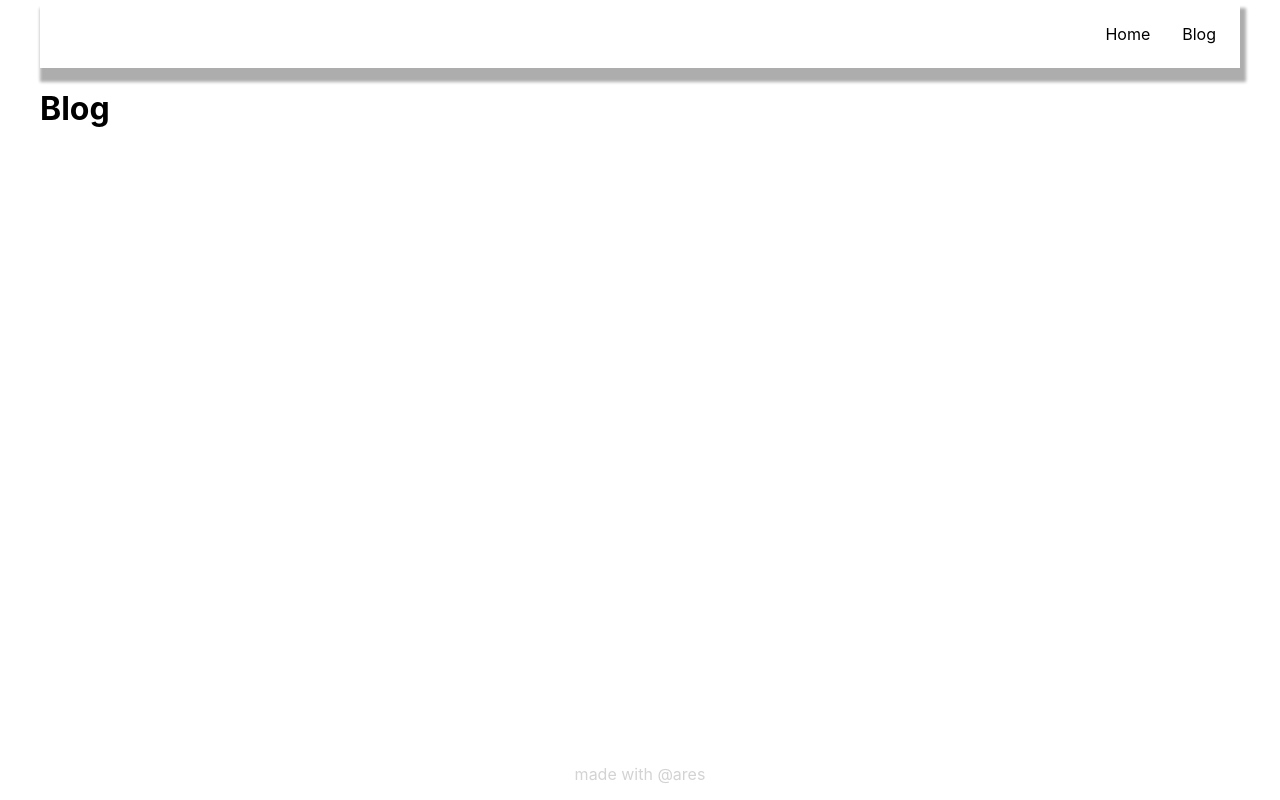
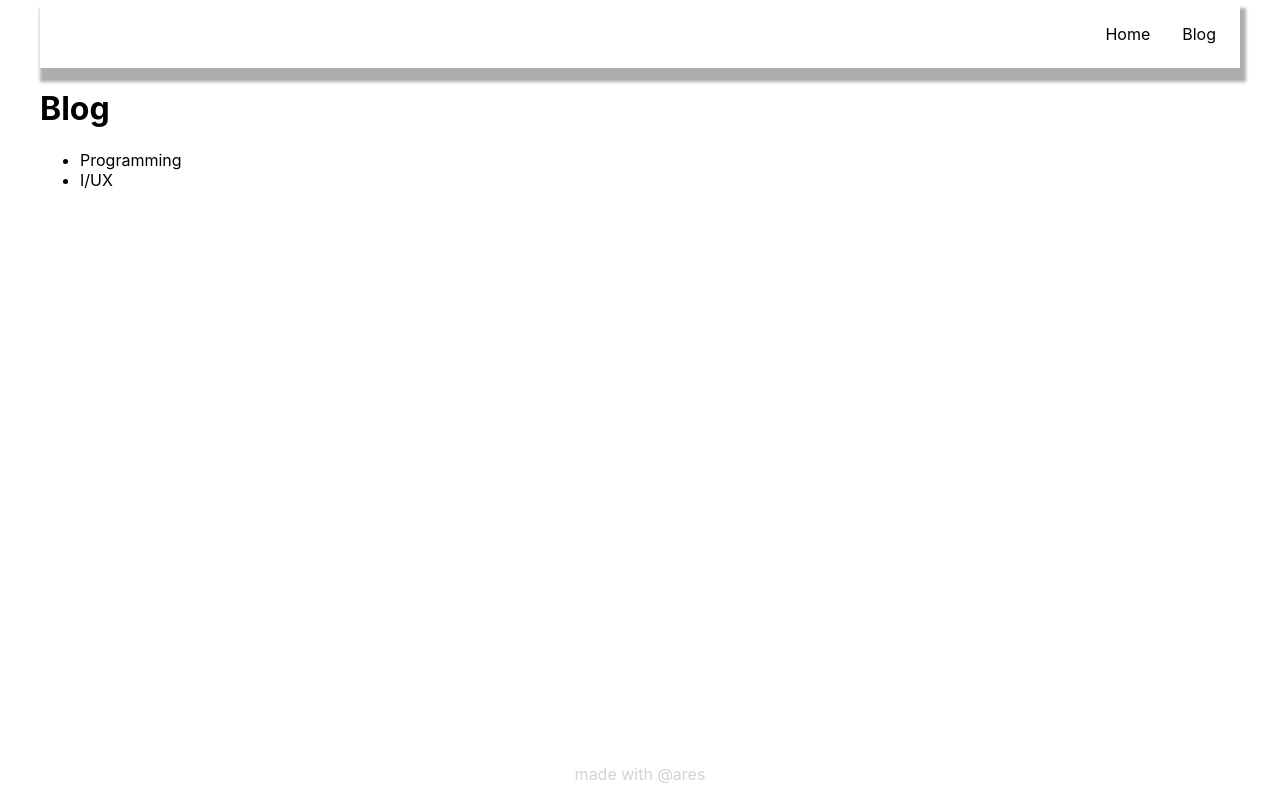
Before and after one commit to ade566/basic-nextjs, a Next.js app: page /blog in a window 1280 px wide. Built offline with nearby package versions, Linux system fonts and the light colour scheme.

Commit message:
Memahami Dynamic Routes

```diff
--- a/pages/blog/index.tsx
+++ b/pages/blog/index.tsx
@@ -1,9 +1,18 @@
 import Layout from "../../components/Layout";
+import Link from "next/link";
 
 export default function Blog() {
   return (
     <Layout pageTitle="Blog Page">
       <h1 className="title">Blog</h1>
+      <ul>
+        <li>
+          <Link href="/blog/programming">Programming</Link>
+        </li>
+        <li>
+          <Link href="/blog/ui-ux">I/UX</Link>
+        </li>
+      </ul>
     </Layout>
   );
 }
```
Also changed, not shown: pages/blog/[id].tsx (added, +12 -0 lines).
